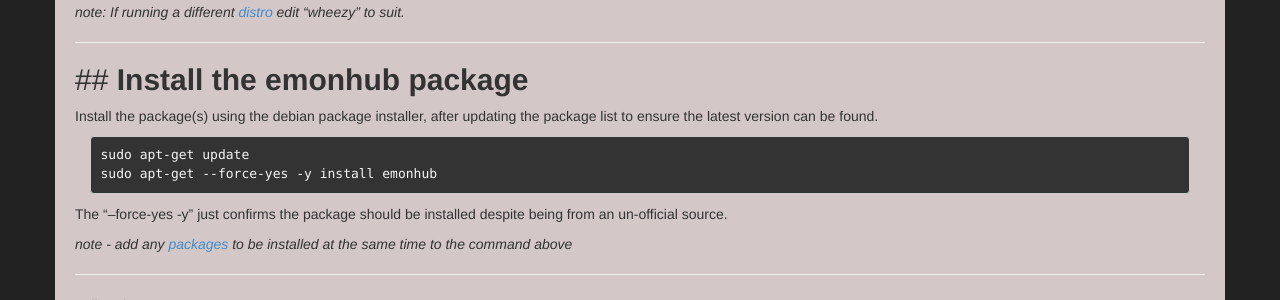
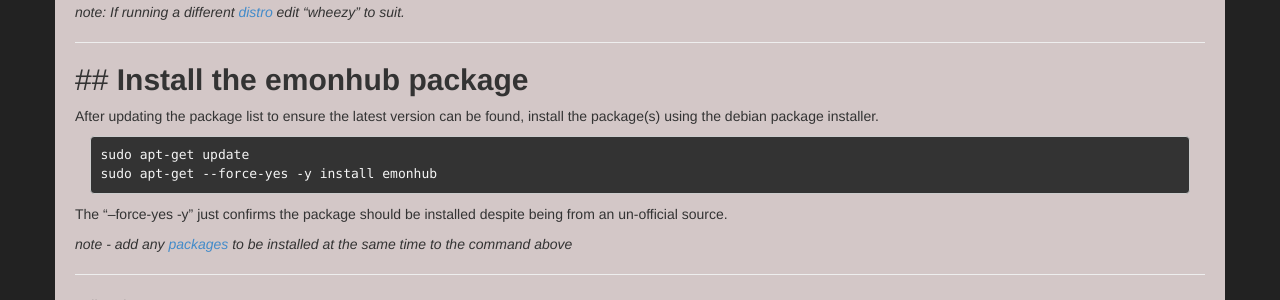
Before and after one commit to otherWIP/otherwip.github.io, a Jekyll site: the page built from documentation/install/raspberrypi/index.md, in a window 1280 px wide and 1041 px high. Shown: the part 485-785 px from the top of the window. Built offline with Jekyll 4.4.1, drawn with Linux system fonts in a browser that asks for light colours; nearby versions of some CDN libraries.

Commit message:
Update add-deb.md

```diff
--- a/_includes/step/add-deb.md
+++ b/_includes/step/add-deb.md
@@ -1,6 +1,6 @@
 ## **Install the {{include.pack}} package**
 
-Install the package(s) using the debian package installer, after updating the package list to ensure the latest version can be found.
+After updating the package list to ensure the latest version can be found, install the package(s) using the debian package installer.
 
     sudo apt-get update
     sudo apt-get --force-yes -y install {{include.pack}}
```
